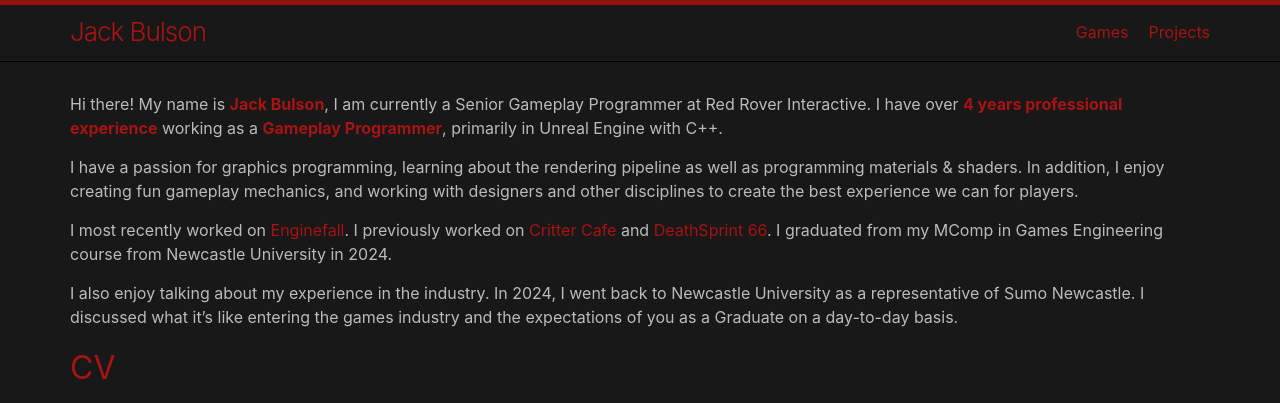
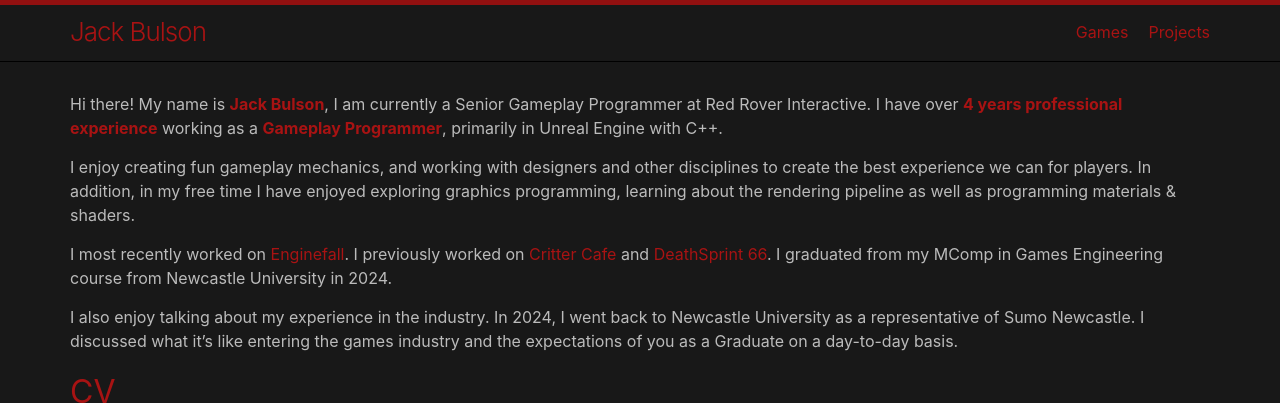
Before and after one commit to BulsonJ/personal_website, a Jekyll site: the page built from index.md, in a window 1280 px wide and 900 px high, cut to the strip 0-403 px from the top of the window. Built offline with Jekyll 4.4.1, drawn with Linux system fonts in a browser that asks for light colours.

Commit message:
Update index.md

```diff
--- a/index.md
+++ b/index.md
@@ -4,7 +4,7 @@
 
 Hi there! My name is **Jack Bulson**, I am currently a Senior Gameplay Programmer at Red Rover Interactive. I have over **4 years professional experience** working as a **Gameplay Programmer**, primarily in Unreal Engine with C++.
 
-I have a passion for graphics programming, learning about the rendering pipeline as well as programming materials & shaders. In addition, I enjoy creating fun gameplay mechanics, and working with designers and other disciplines to create the best experience we can for players.
+I enjoy creating fun gameplay mechanics, and working with designers and other disciplines to create the best experience we can for players. In addition, in my free time I have enjoyed exploring graphics programming, learning about the rendering pipeline as well as programming materials & shaders.
 
 I most recently worked on [Enginefall]({% post_url 2025-04-15-enginefall %}). I previously worked on [Critter Cafe]({% post_url 2025-02-02-critter-cafe %}) and [DeathSprint 66]({% post_url 2025-02-01-deathsprint %}). I graduated from my MComp in Games Engineering course from Newcastle University in 2024.
 
```
